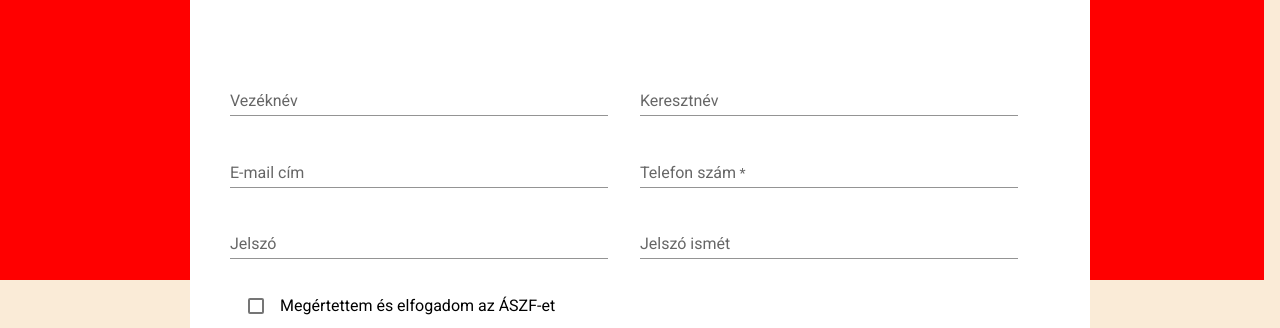
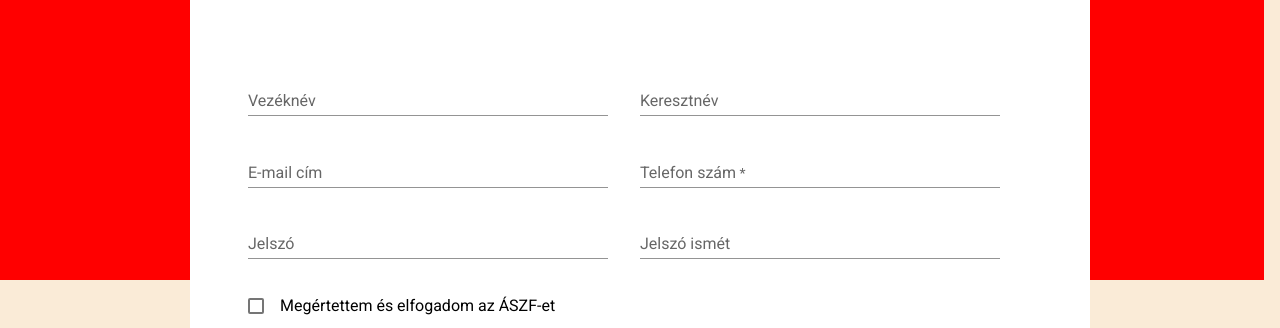
Before and after one commit to MakeBelievekek/blog-tutorial, an Angular app: page /register in a window 1280 px wide. Shown: the part 584-912 px from the top of the page. Built offline with nearby package versions, Linux system fonts and the light colour scheme.

Commit message:
registration-form fixes

```diff
--- a/src/app/register/sahred/ui/register-form/register-form.component.scss
+++ b/src/app/register/sahred/ui/register-form/register-form.component.scss
@@ -52,13 +52,15 @@
         margin-right: auto;
       }
 
-      form-inputs, form-checkboxes {
+      .form-inputs, .form-checkboxes {
         flex-direction: row;
         flex-wrap: wrap;
+        justify-content: space-between;
       }
 
+
       mat-form-field {
-        width: 42% !important;
+        width: 40% !important;
         padding-right: 2rem;
       }
     }
```
